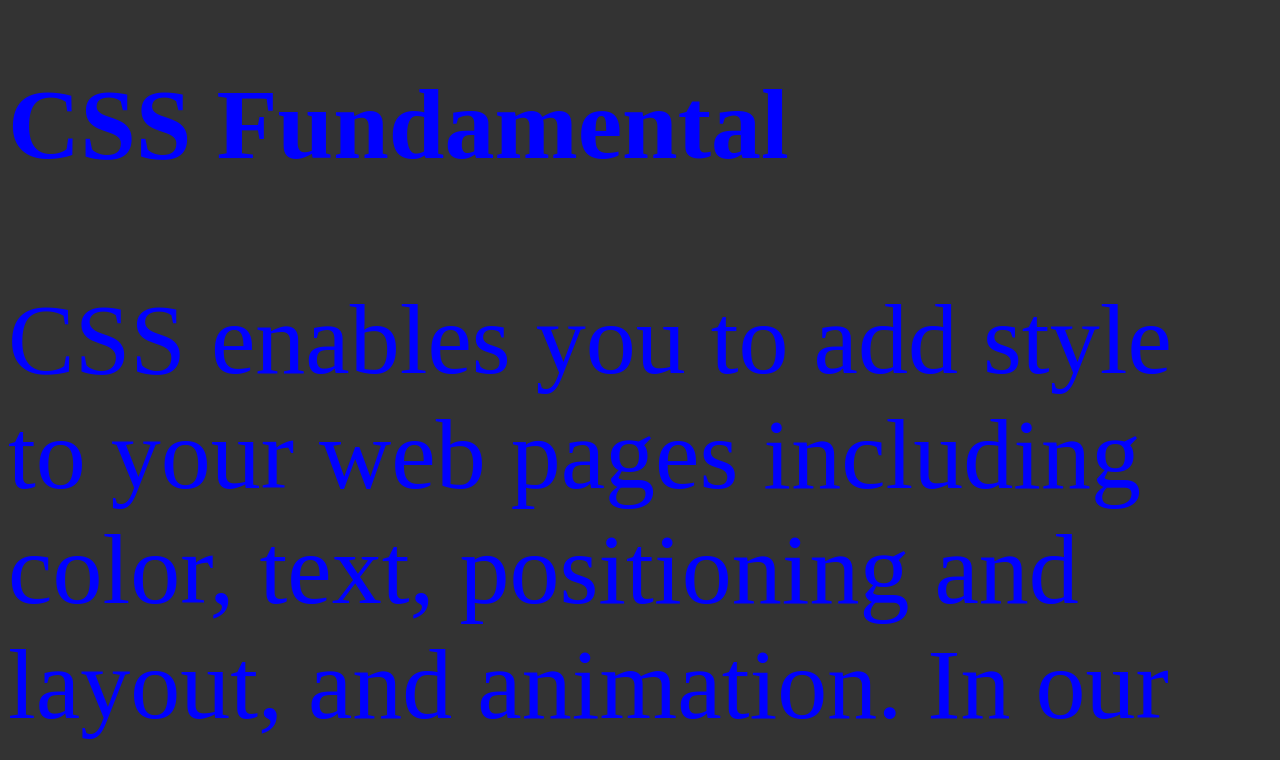
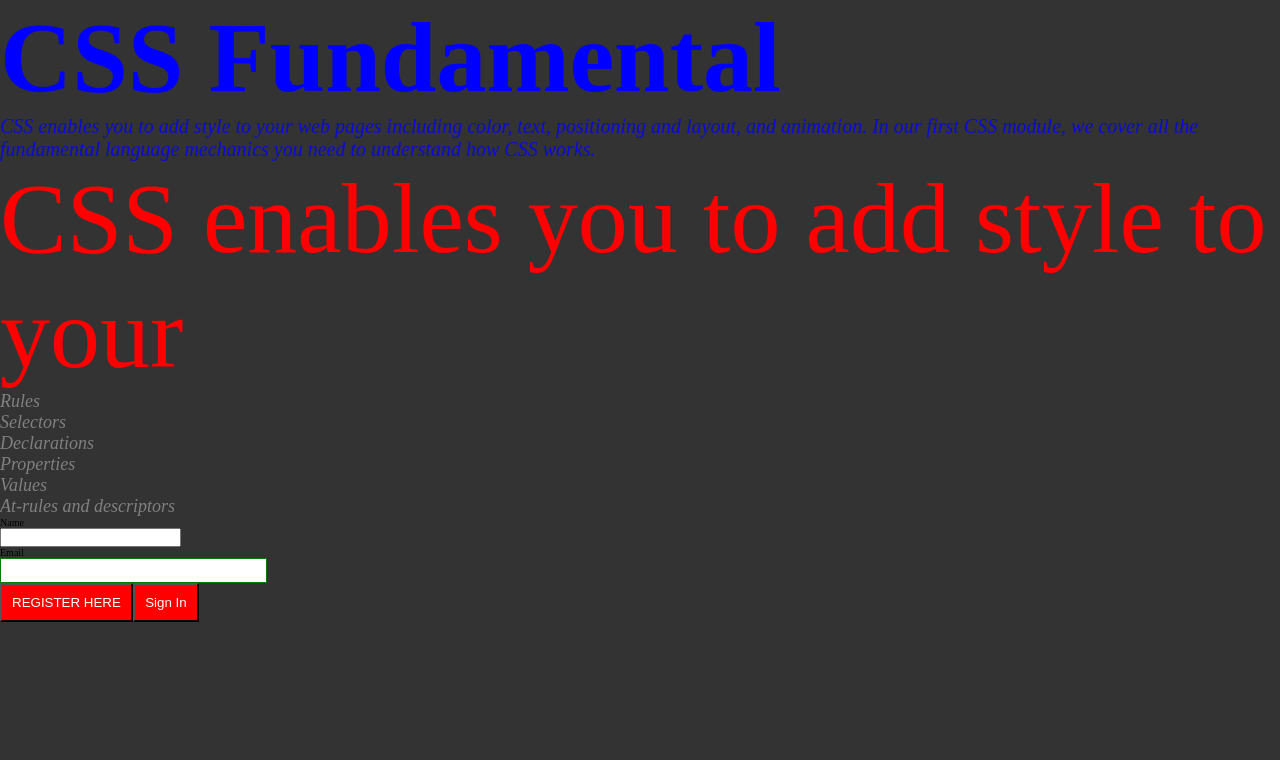
Before and after one commit to nabin-skilluplabs/fsd_b5_monday, a plain HTML site: page lunshwa/assets/css/day_01/index.html in a window 1280 px wide. Shown: the top 760 px of the page. Drawn offline with Linux system fonts and the light colour scheme; files that its build step writes are made by us from their sources.

Commit message:
Added 404 page and css

```diff
--- /dev/null
+++ b/lunshwa/assets/css/day_01/css/404.css
@@ -0,0 +1,56 @@
+*{
+    margin: 0;
+    padding: 0;
+    font-family: sans-ui-sans-serif, system-ui, sans-serif, "Apple Color Emoji", "Segoe UI Emoji", "Segoe UI Symbol", "Noto Color Emoji";
+}
+
+body{
+    display: flex;
+    justify-content: center;
+    align-items: center;
+    height: 100vh;
+}
+
+#page-wrapper{
+    width: 400px;
+    display: flex;
+    flex-direction: column;
+    gap: 32px;
+    text-align: center;
+}
+
+img#brand-logo{
+    height: 80px;
+    width: auto;
+    display: block;
+    margin: 0px auto;
+}
+
+h1{
+    color: rgb(255, 204, 0);
+    font-size: 128px;
+    font-weight: normal;
+}
+
+h2.page-title{
+    font-size: 48px;
+}
+
+p{
+    font-size: 16px;
+}
+
+a{
+    display: inline-block;
+    background-color: black;
+    color: #fff;
+    padding: 5px 10px;
+    text-decoration: none;
+    align-self: center;
+    border-radius: 4px;
+}
+
+a:hover{
+    background-color: rgb(255, 204, 0);
+    font-weight: 500;
+}
--- a/lunshwa/assets/css/day_01/css/color.css
+++ b/lunshwa/assets/css/day_01/css/color.css
@@ -1,3 +1,4 @@
 body{
     background-color: #333;
+    font-size: 1px;
 }
--- a/lunshwa/assets/css/day_01/css/style.css
+++ b/lunshwa/assets/css/day_01/css/style.css
@@ -1,4 +1,8 @@
-
+*{
+    margin: 0;
+    padding: 0;
+    /*border: 1px solid red;*/
+}
 h1{
     font-size: 100px;
     color: blue;
@@ -17,3 +21,31 @@ p{
     color: gray;
     font-style: italic;
 }
+
+button{
+    color: #fff;
+    background-color: #000;
+    padding: 10px;
+}
+
+.red-btn{
+    background-color: red;
+}
+
+#upper-btn{
+    text-transform: uppercase;
+}
+
+input[type="email"]{
+    font-size: 20px;
+    border : 1px solid green;
+}
+label{
+    font-size: 10px;
+}
+
+p.tiny-text, h1.tiny-text{
+    font-size: 20px;
+    font-style: italic;
+    opacity: 0.8;
+}
--- a/lunshwa/assets/css/day_01/index.html
+++ b/lunshwa/assets/css/day_01/index.html
@@ -5,12 +5,14 @@
     <meta name="viewport" content="width=device-width, initial-scale=1.0">
     <title>CSS Fundamental</title>
     <link rel="stylesheet" href="./css/style.css">
-    <link rel="stylesheet" href=".css/color.css">
+    <link rel="stylesheet" href="./css/color.css">
 </head>
 <body>
-    <h1>CSS Fundamental</h1>
-    <p>CSS enables you to add style to your web pages including color, text, positioning and layout, and animation. In our first CSS module, we cover all the fundamental language mechanics you need to understand how CSS works.</p>
-    <p class="red-text">CSS enables you to add style to your </p>
+    <header class="tiny-text">
+        <h1>CSS Fundamental</h1>
+        <p class="tiny-text"> CSS enables you to add style to your web pages including color, text, positioning and layout, and animation. In our first CSS module, we cover all the fundamental language mechanics you need to understand how CSS works.</p>
+        <p class="red-text">CSS enables you to add style to your </p>
+    </header>
 
     <ul id="gray-list">
         <li>Rules</li>
@@ -20,5 +22,20 @@
         <li>Values</li>
         <li>At-rules and descriptors</li>
     </ul>
+
+    <form>
+        <div>
+            <label for="name">Name</label><br/>
+            <input type="text" name="name" id="name">
+        </div>
+        <div>
+            <label for="email">Email</label><br/>
+            <input type="email" name="email" id="email">
+        </div>
+        <button  id="upper-btn" class="red-btn">Register Here</button>
+
+        <button class="red-btn">Sign In</button>
+    </form>
+
 </body>
 </html>
```
Also changed, not shown: lunshwa/assets/css/day_01/404.html (added, +19 -0 lines), lunshwa/assets/css/day_01/about.html (added, +17 -0 lines), lunshwa/assets/css/day_01/css/about.css (added, +11 -0 lines).
